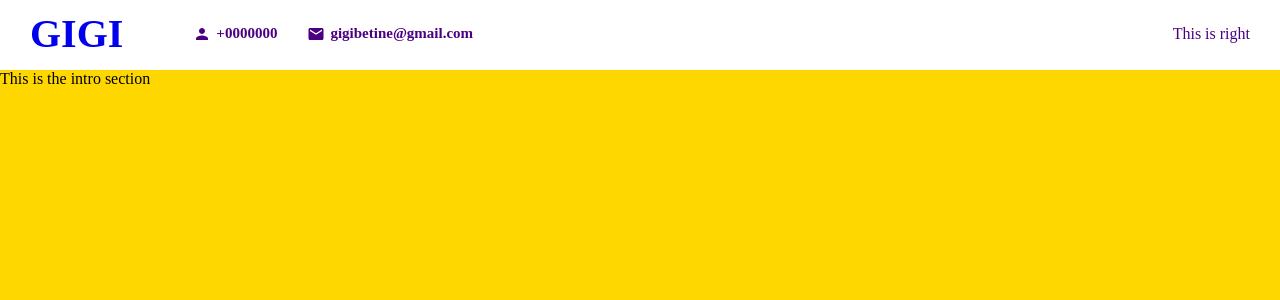
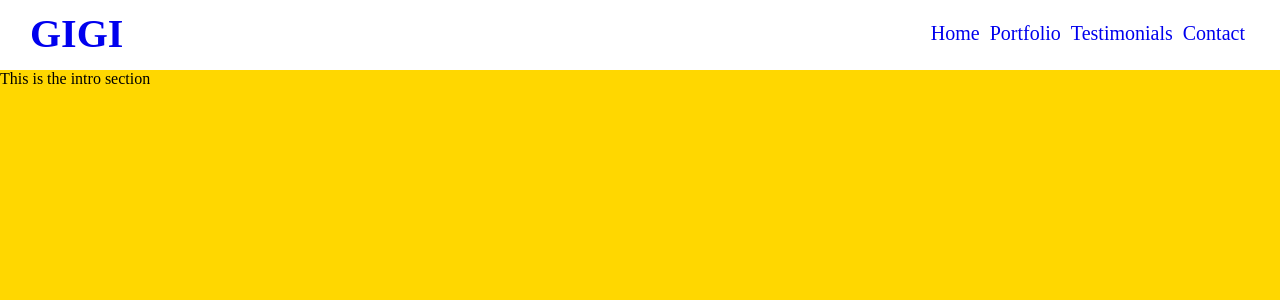
Before and after one commit to Ghiftee/portfolio, a React (Create React App) app: page / in a window 1280 px wide. Shown: the top 300 px of the page. Built offline with nearby package versions, Linux system fonts and the light colour scheme.

Commit message:
Complete nav bar

```diff
--- a/src/components/navbar/navbar.css
+++ b/src/components/navbar/navbar.css
@@ -37,23 +37,14 @@
   margin-right: 40px;
 }
 
-.navbar .wrapper .left .itemContainer {
-  display: -webkit-box;
-  display: -ms-flexbox;
-  display: flex;
-  -webkit-box-align: center;
-      -ms-flex-align: center;
-          align-items: center;
-  margin-left: 30px;
+.navbar .wrapper .right .hamburger {
+  text-decoration: none;
+  margin: 5px;
+  font-size: 20px;
+  cursor: pointer;
 }
 
-.navbar .wrapper .left .itemContainer .icon {
-  font-size: 18px;
-  margin-right: 5px;
-}
-
-.navbar .wrapper .left .itemContainer span {
-  font-size: 15px;
+.navbar .wrapper .right .hamburger:hover {
   font-weight: bold;
 }
 /*# sourceMappingURL=navbar.css.map */
--- a/src/components/navbar/navbar.jsx
+++ b/src/components/navbar/navbar.jsx
@@ -1,5 +1,5 @@
 import './navbar.scss';
-import { Person, Mail } from '@material-ui/icons';
+// import { Person, Mail } from '@material-ui/icons';
 
 export default function Navbar() {
   return (
@@ -7,18 +7,24 @@ export default function Navbar() {
       <div className="wrapper">
         <div className="left">
           <a href="#intro" className="logo">GIGI</a>
-          <div className="itemContainer">
-            <Person className="icon" />
-            <span>+0000000</span>
-          </div>
-          <div className="itemContainer">
-            <Mail className="icon" />
-            <span>gigibetine@gmail.com</span>
-          </div>
         </div>
-        <div className="right">This is right</div>
-
+        <div className="right">
+          <a href="#intro" className="hamburger">Home</a>
+          <a href="#portfolio" className="hamburger">Portfolio</a>
+          <a href="#testimonials" className="hamburger">Testimonials</a>
+          <a href="#contact" className="hamburger">Contact</a>
+        </div>
       </div>
     </div>
   );
 }
+
+// Removed from under intro
+// <div className="itemContainer">
+//             <Person className="icon" />
+//             <span>+0000000</span>
+//           </div>
+//           <div className="itemContainer">
+//             <Mail className="icon" />
+//             <span>gigibetine@gmail.com</span>
+//           </div>
--- a/src/components/navbar/navbar.scss
+++ b/src/components/navbar/navbar.scss
@@ -26,18 +26,32 @@
         margin-right: 40px;
       }
 
-      .itemContainer{
-        display: flex;
-        align-items: center;
-        margin-left: 30px;
+      // .itemContainer{
+      //   display: flex;
+      //   align-items: center;
+      //   margin-left: 30px;
 
-        .icon{
-          font-size: 18px;
-          margin-right: 5px;
-        }
+      //   .icon{
+      //     font-size: 18px;
+      //     margin-right: 5px;
+      //   }
 
-        span{
-          font-size: 15px;
+      //   span{
+      //     font-size: 15px;
+      //     font-weight: bold;
+      //   }
+      // }
+    }
+
+    .right{
+      .hamburger{
+        text-decoration: none;
+        margin: 5px;
+        font-size: 20px;
+        // font-weight: 300;
+        cursor: pointer;
+
+        &:hover{
           font-weight: bold;
         }
       }
```
Also changed, not shown: 1 other file (tests, documents, lock files or other folders).
